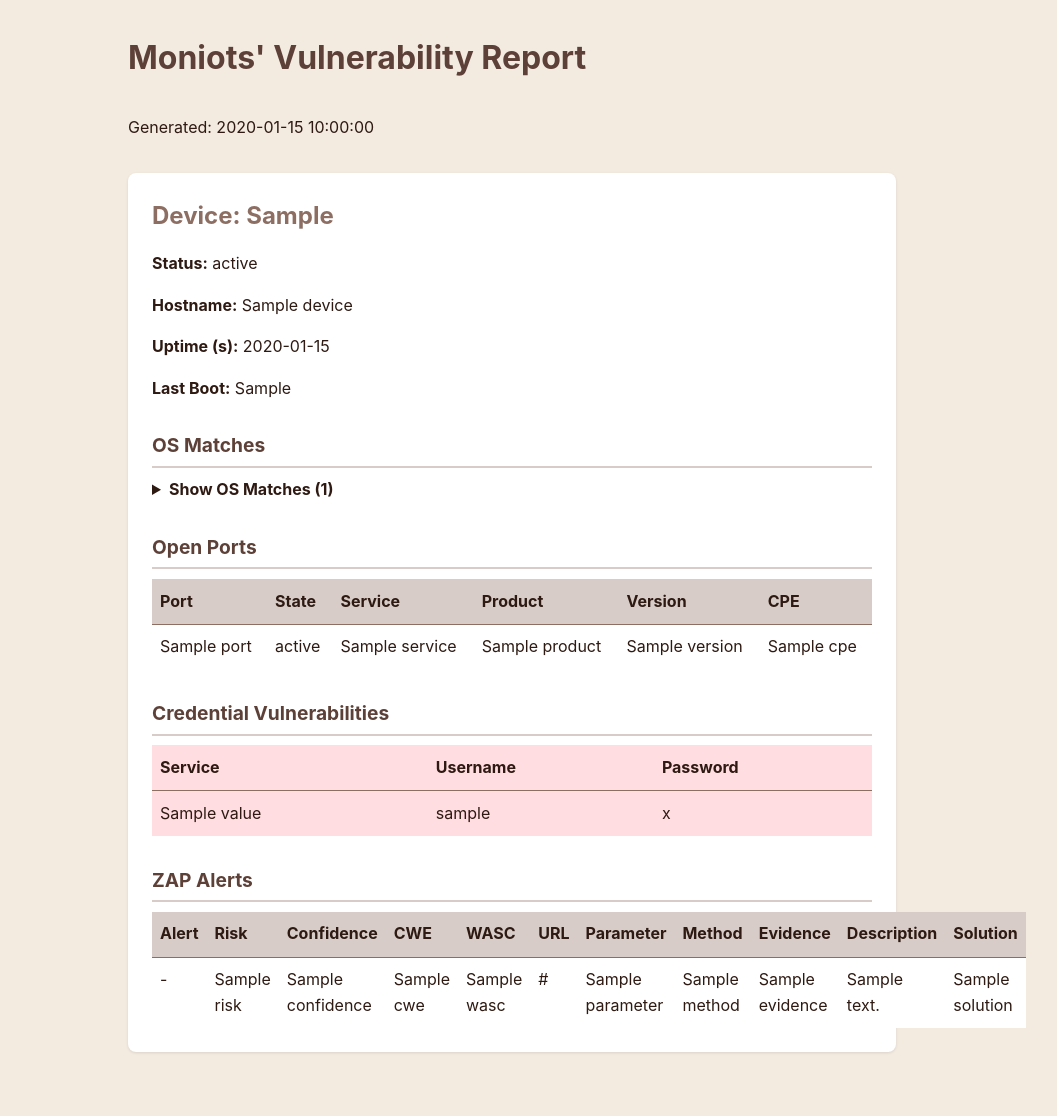
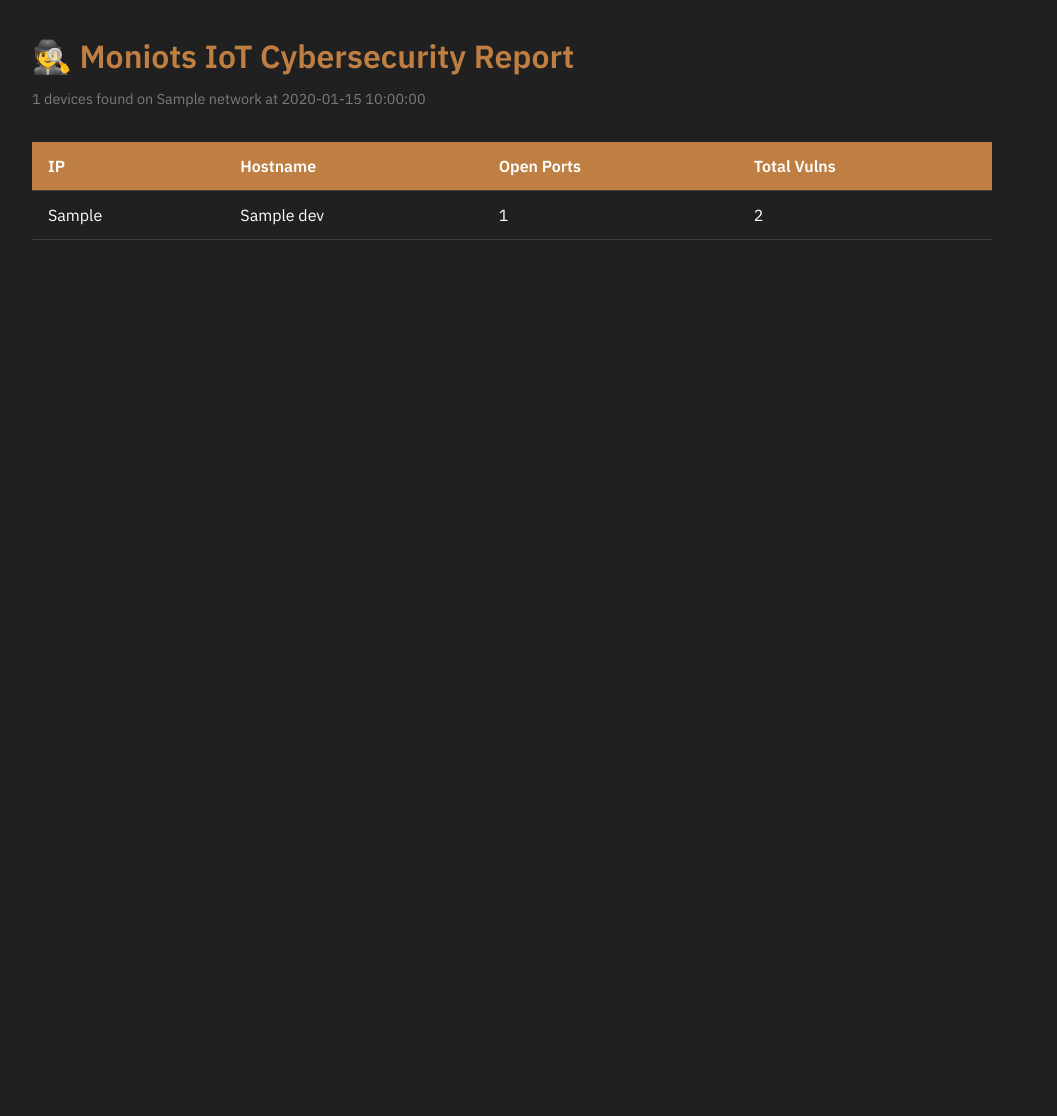
Before and after one commit to Bernardozomer/moniots, a Python web app: template templates/report.html.j2 in a window 1280 px wide. Shown: the whole page, without its empty margins (128-1185 px from the left). After the commit the page ends 240 px from the top, so only its background shows below. Run offline with Jinja, Linux system fonts and the light colour scheme; the template is opened without the code that fills it: most values are stand-ins (such as "Sample title", 1, 10 or a date in 2020).

Commit message:
feat: update ui

```diff
--- a/src/main.py
+++ b/src/main.py
@@ -1,6 +1,7 @@
 #!/usr/bin/env python3
 
 import argparse
+from datetime import datetime as dt
 
 import creds
 import discovery
@@ -44,7 +45,7 @@ def main():
             f.write(json_)
 
     if args.html_out:
-        html = report.generate_html_report(merged_results)
+        html = report.generate_html_report(merged_results, args.network, dt.now())
         with open(args.html_out, "w") as f:
             f.write(html)
 
--- a/templates/report.html.j2
+++ b/templates/report.html.j2
@@ -2,231 +2,267 @@
 <html lang="en">
 <head>
   <meta charset="UTF-8">
-  <title>Moniots' Vulnerability Report</title>
+  <title>Moniots IoT Cybersecurity Report</title>
+
+  <!-- Google Fonts -->
+  <link rel="preconnect" href="https://fonts.gstatic.com">
+  <link href="https://fonts.googleapis.com/css2?family=IBM+Plex+Sans:wght@400;600&family=IBM+Plex+Mono&display=swap" rel="stylesheet">
+
   <style>
     :root {
-      --brown-dark:   #5D4037;
-      --brown-medium: #8D6E63;
-      --brown-light:  #D7CCC8;
-      --accent:       #D47E30;
-      --text-color:   #2E1A12;
-      --bg-color:     #F3EAE0;
-      --card-bg:      #FFFFFF;
+      /** Base colors */
+      --clr-dark-a0: #000000;
+      --clr-light-a0: #ffffff;
+
+      /** Theme primary colors */
+      --clr-primary-a0: #bf7f43;
+      --clr-primary-a10: #c88d57;
+      --clr-primary-a20: #d09a6b;
+      --clr-primary-a30: #d8a87f;
+      --clr-primary-a40: #e0b694;
+      --clr-primary-a50: #e7c5a9;
+
+      /** Theme surface colors */
+      --clr-surface-a0: #212020;
+      --clr-surface-a10: #363535;
+      --clr-surface-a20: #4c4b4b;
+      --clr-surface-a30: #636262;
+      --clr-surface-a40: #7b7a7a;
+      --clr-surface-a50: #949393;
+
+      /** Theme tonal surface colors */
+      --clr-surface-tonal-a0: #2f2924;
+      --clr-surface-tonal-a10: #433d38;
+      --clr-surface-tonal-a20: #58534e;
+      --clr-surface-tonal-a30: #6e6965;
+      --clr-surface-tonal-a40: #84807d;
+      --clr-surface-tonal-a50: #9c9895;
     }
 
     html, body {
-      margin: 0;
-      padding: 0;
-      background: var(--bg-color);
-      color: var(--text-color);
-      font-family: -apple-system, BlinkMacSystemFont, 'Segoe UI', Roboto, 'Helvetica Neue', Arial, sans-serif;
-      font-size: 16px;
-      line-height: 1.6;
+      margin: 0; padding: 0;
+      font-family: 'IBM Plex Sans', sans-serif;
+      background: var(--clr-surface-a0);
+      color: var(--clr-light-a0);
+      line-height: 1.5;
     }
 
     body {
-      padding: 2em;
-      max-width: 768px;
-      margin: 0 auto;
+      max-width: 960px;
+      margin: 2rem auto; padding: 0 1rem;
     }
 
     h1 {
-      font-size: 2em;
-      color: var(--brown-dark);
-      margin: 0 0 1em 0;
+      font-size: 2rem; font-weight: 600;
+      color: var(--clr-primary-a0);
+      margin-bottom: 0.5rem;
     }
 
-    h2 {
-      font-size: 1.5em;
-      color: var(--brown-medium);
-      margin: 1em 0 0.5em;
+    .subtitle {
+      color: var(--clr-surface-a40);
+      margin-bottom: 2rem;
+      font-size: 0.9rem;
     }
 
-    .device-card {
-      background: var(--card-bg);
-      border-radius: 8px;
-      box-shadow: 0 1px 3px rgba(0,0,0,0.1);
-      padding: 1.5em;
-      margin: 2em 0;
+    /* Summary table */
+    table.summary {
+      width: 100%;
+      border-collapse: collapse;
+      margin-bottom: 2rem;
+    }
+    table.summary th, table.summary td {
+      padding: 0.75rem 1rem;
+      text-align: left;
+      border-bottom: 1px solid var(--clr-surface-tonal-a10);
+    }
+    table.summary th {
+      background: var(--clr-primary-a0);
+      color: var(--clr-light-a0);
+      font-weight: 600;
+    }
+    table.summary tr:hover {
+      background: var(--clr-primary-a10);
+      cursor: pointer;
+    }
+    a.row-link {
+      color: inherit;
+      text-decoration: none;
+      display: block;
+      width: 100%;
     }
 
-    .device-card h2:first-child {
+    /* Detail cards */
+    .detail {
+      display: none;
+      background: var(--clr-surface-a10);
+      border: 1px solid var(--clr-surface-tonal-a20);
+      border-radius: 8px;
+      padding: 1.5rem;
+      margin-bottom: 2rem;
+      box-shadow: 0 2px 4px rgba(0,0,0,0.5);
+    }
+    .detail.active { display: block; }
+
+    .detail h2 {
+      font-family: 'IBM Plex Mono', monospace;
+      color: var(--clr-light-a0);
       margin-top: 0;
+    }
+    .detail p {
+      margin: 0.5rem 0;
     }
 
     .section-title {
-      font-weight: bold;
-      font-size: 1.2em;
-      color: var(--brown-dark);
-      margin: 1.5em 0 0.5em;
-      border-bottom: 2px solid var(--brown-light);
-      padding-bottom: 0.25em;
+      margin-top: 1.5rem;
+      margin-bottom: 0.5rem;
+      font-weight: 600;
+      border-bottom: 2px solid var(--clr-surface-tonal-a10);
+      color: var(--clr-surface-a50);
     }
 
-    table {
+    table.inner {
       width: 100%;
       border-collapse: collapse;
-      margin-top: 0.5em;
+      margin-top: 0.5rem;
+    }
+    table.inner th, table.inner td {
+      padding: 0.5rem;
+      border: 1px solid var(--clr-surface-tonal-a20);
+    }
+    table.inner th {
+      background: var(--clr-surface);
+      color: var(--clr-light-a0);
+      font-weight: 600;
     }
 
-    th, td {
-      padding: 0.6em 0.5em;
-      text-align: left;
-      vertical-align: top;
-    }
-
-    th {
-      background: var(--brown-light);
-      border-bottom: 1px solid var(--brown-medium);
-    }
-
-    td {
-      background: var(--card-bg);
-    }
-
-    tbody tr:nth-child(even) td {
-      background: var(--brown-light);
-    }
-
-    .vulnerable th,
-    .vulnerable td {
-      background-color: #FFDDE0;
-    }
-
-    details {
-      margin: 0.5em 0;
-    }
-
-    summary {
-      font-weight: bold;
-      cursor: pointer;
+    .badge {
+      display: inline-block;
+      background: var(--clr-primary-a0);
+      color: var(--clr-light-a0);
+      padding: 0.2em 0.5em;
+      border-radius: 999px;
+      font-size: 0.8em;
+      vertical-align: middle;
     }
   </style>
 </head>
 <body>
-  <h1>Moniots' Vulnerability Report</h1>
-  <p>Generated: {{ now }}</p>
-
-  {# Iterate over a simple list of serialized devices #}
-  {% for device in devices %}
-    {% set findings = device.findings %}
-  <div class="device-card">
-    <h2>Device: {{ device.ip }}</h2>
-    <p><strong>Status:</strong> {{ device.status }}</p>
-    <p><strong>Hostname:</strong> {{ device.hostname or 'N/A' }}</p>
-    <p><strong>Uptime (s):</strong> {{ device.uptime_seconds or 'Unknown' }}</p>
-    <p><strong>Last Boot:</strong> {{ device.last_boot or 'Unknown' }}</p>
-
-    <div class="section">
-      <div class="section-title">OS Matches</div>
-      {% if device.os_matches %}
-      <details>
-        <summary>Show OS Matches ({{ device.os_matches|length }})</summary>
-        <ul>
-          {% for match in device.os_matches %}
-          <li>
-            <strong>{{ match.name }}</strong> ({{ match.accuracy }}%):
-            {% set classes = [] %}
-            {% for cls in match.osclasses %}
-              {% set entry = cls.vendor ~ ' ' ~ cls.osfamily ~ (cls.osgen and ' ' ~ cls.osgen or '') %}
-              {% if entry not in classes %}{% set _ = classes.append(entry) %}{% endif %}
-            {% endfor %}
-            {{ classes|join(', ') }}
-          </li>
-          {% endfor %}
-        </ul>
-      </details>
-      {% else %}
-      <p>No OS fingerprint available.</p>
-      {% endif %}
+  <h1>🕵️ Moniots IoT Cybersecurity Report</h1>
+  <div class="subtitle">
+    {{ devices|length }} devices found on {{ network }} at {{ now }}
   </div>
 
-    <div class="section">
-      <div class="section-title">Open Ports</div>
-      {% if device.open_ports %}
-      <table>
+  {# Summary Table #}
+  <table class="summary">
     <thead>
       <tr>
-            <th>Port</th><th>State</th><th>Service</th><th>Product</th>
-            <th>Version</th><th>CPE</th>
+        <th>IP</th>
+        <th>Hostname</th>
+        <th>Open Ports</th>
+        <th>Total Vulns</th>
       </tr>
     </thead>
     <tbody>
-          {% for port in device.open_ports %}
+      {% for dev in devices %}
+      <tr data-ip="{{ dev.ip }}">
+        <td><a class="row-link">{{ dev.ip }}</a></td>
+        <td>{{ dev.hostname or '—' }}</td>
+        <td>{{ dev.open_ports|length }}</td>
+        <td>{{ (dev.findings|length + dev.zap_alerts|length) }}</td>
+      </tr>
+      {% endfor %}
+    </tbody>
+  </table>
+
+  {# Detail Sections #}
+  {% for dev in devices %}
+  <div id="detail-{{ dev.ip }}" class="detail">
+    <h2>{{ dev.ip }} ({{ dev.hostname or 'N/A' }})</h2>
+    <p><strong>Status:</strong> {{ dev.status }}</p>
+    <p><strong>Uptime:</strong> {{ dev.uptime_seconds or 'Unknown' }} s</p>
+    <p><strong>Last Boot:</strong> {{ dev.last_boot or 'Unknown' }}</p>
+
+    <div class="section-title">OS Fingerprints <span class="badge">{{ dev.os_matches|length }}</span></div>
+    {% if dev.os_matches %}
+      {% for os in dev.os_matches %}
+        <p><strong>{{ os.name }}</strong> ({{ os.accuracy }}%)</p>
+      {% endfor %}
+    {% else %}
+      <p>None detected.</p>
+    {% endif %}
+
+    <div class="section-title">Open Ports</div>
+    {% if dev.open_ports %}
+    <table class="inner">
+      <thead>
+        <tr><th>Port</th><th>State</th><th>Service</th></tr>
+      </thead>
+      <tbody>
+        {% for p in dev.open_ports %}
         <tr>
-            <td>{{ port.port }}</td>
-            <td>{{ port.state }}</td>
-            <td>{{ port.service }}</td>
-            <td>{{ port.product or '-' }}</td>
-            <td>{{ port.version or '-' }}</td>
-            <td>{{ port.cpe or '-' }}</td>
+          <td>{{ p.port }}</td><td>{{ p.state }}</td><td>{{ p.service }}</td>
         </tr>
         {% endfor %}
       </tbody>
     </table>
     {% else %}
-      <p>No open ports detected.</p>
+      <p>None detected.</p>
     {% endif %}
-    </div>
 
-    <div class="section">
-      <div class="section-title">Credential Vulnerabilities</div>
-      {% if findings.credentials %}
-      <table class="vulnerable">
+    <div class="section-title">Credential Tests <span class="badge">{{ dev.findings|length }}</span></div>
+    {% if dev.findings %}
+    <table class="inner">
       <thead>
-          <tr><th>Service</th><th>Username</th><th>Password</th></tr>
+        <tr><th>Service</th><th>User</th><th>Pass</th></tr>
       </thead>
       <tbody>
-          {% for f in findings.credentials %}
+        {% for c in dev.findings %}
         <tr>
-            <td>{{ f.service.value }}</td>
-            <td>{{ f.username }}</td>
-            <td>{{ f.password }}</td>
+          <td>{{ c.service.value }}</td>
+          <td>{{ c.username }}</td>
+          <td>{{ c.password }}</td>
         </tr>
         {% endfor %}
       </tbody>
     </table>
     {% else %}
-      <p>No credential vulnerabilities found.</p>
+      <p>No credentials succeeded.</p>
     {% endif %}
-    </div>
 
-    <div class="section">
-      <div class="section-title">ZAP Alerts</div>
-      {% if findings.zap_findings %}
-      <table>
+    <div class="section-title">ZAP Alerts <span class="badge">{{ dev.zap_alerts|length }}</span></div>
+    {% if dev.zap_alerts %}
+    <table class="inner">
       <thead>
         <tr>
-            <th>Alert</th><th>Risk</th><th>Confidence</th>
-            <th>CWE</th><th>WASC</th><th>URL</th>
-            <th>Parameter</th><th>Method</th>
-            <th>Evidence</th><th>Description</th><th>Solution</th>
+          <th>Alert</th><th>Risk</th><th>URL</th><th>Param</th>
         </tr>
       </thead>
       <tbody>
-          {% for a in findings.zap_findings %}
+        {% for a in dev.zap_alerts %}
         <tr>
-            <td>{{ a.alert or '-' }}</td>
-            <td>{{ a.risk or '-' }}</td>
-            <td>{{ a.confidence or '-' }}</td>
-            <td>{{ a.cwe or '-' }}</td>
-            <td>{{ a.wasc or '-' }}</td>
-            <td>{{ a.url or '-' }}</td>
-            <td>{{ a.parameter or '-' }}</td>
-            <td>{{ a.method or '-' }}</td>
-            <td>{{ a.evidence or '-' }}</td>
-            <td>{{ a.description or '-' }}</td>
-            <td>{{ a.solution or '-' }}</td>
+          <td>{{ a.alert }}</td>
+          <td>{{ a.risk }}</td>
+          <td>{{ a.url }}</td>
+          <td>{{ a.parameter or '—' }}</td>
         </tr>
         {% endfor %}
       </tbody>
     </table>
     {% else %}
-      <p>No ZAP alerts detected.</p>
+      <p>No alerts.</p>
     {% endif %}
   </div>
+  {% endfor %}
 
-  </div>
-  {% endfor %}
+  <script>
+    document.querySelectorAll('table.summary tbody tr').forEach(row => {
+      row.addEventListener('click', () => {
+        const ip = row.dataset.ip;
+        document.querySelectorAll('.detail').forEach(d => d.classList.remove('active'));
+        document.getElementById('detail-' + ip).classList.add('active');
+        window.scrollTo(0, document.getElementById('detail-' + ip).offsetTop - 20);
+      });
+    });
+  </script>
 </body>
 </html>
```
Also changed, not shown: src/report.py (+10 -17 lines). Lines whose indentation alone changed are shown as unchanged.
